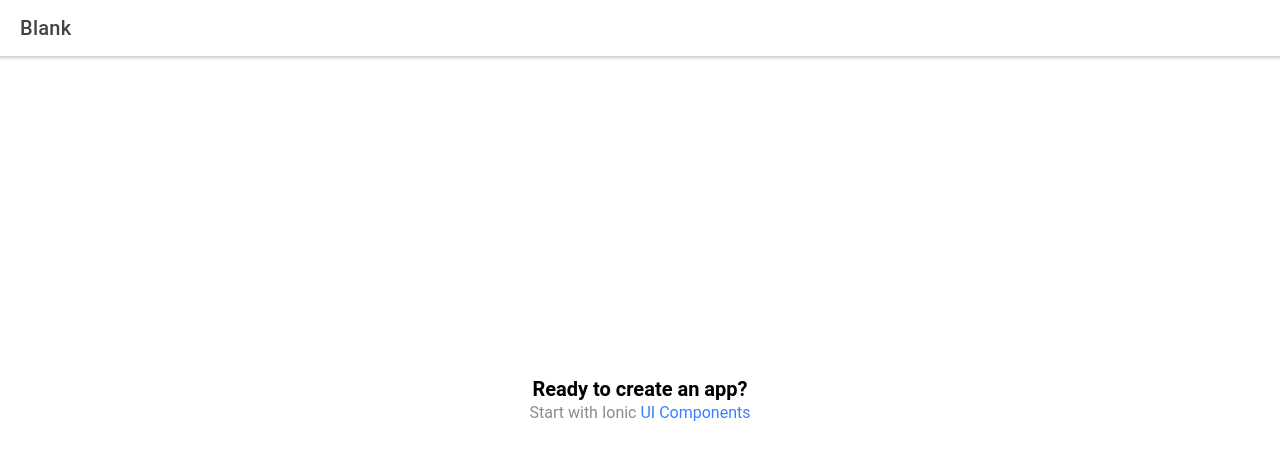
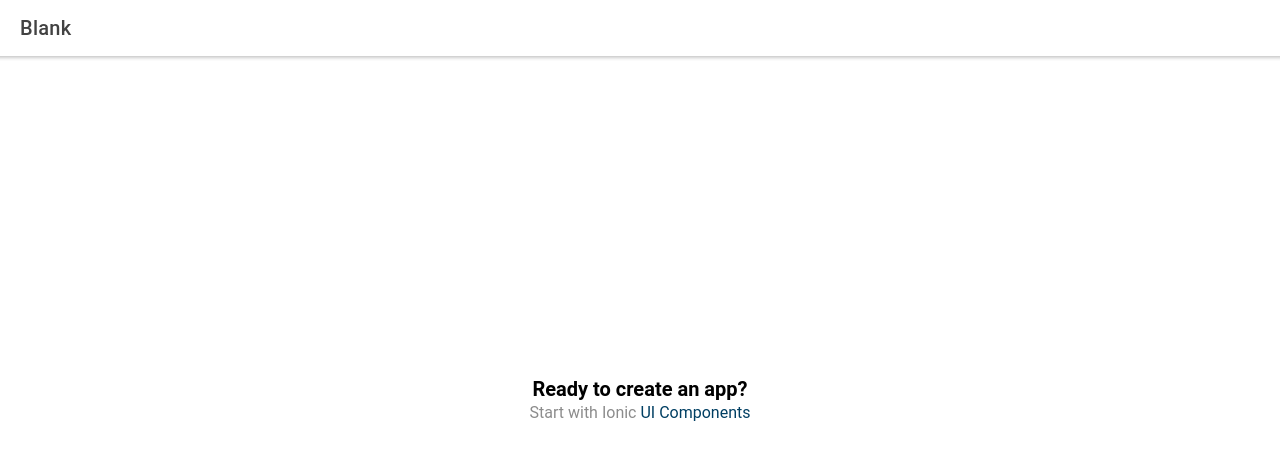
Before and after one commit to efenstakes/mi.portfolio, a React (Create React App) app: page /home in a window 1280 px wide. Shown: the top 460 px of the page. Built offline with nearby package versions, Linux system fonts and the light colour scheme.

Commit message:
update app vars

```diff
--- a/src/theme/variables.css
+++ b/src/theme/variables.css
@@ -1,31 +1,33 @@
 /* Ionic Variables and Theming. For more info, please see:
 http://ionicframework.com/docs/theming/ */
+
+
 
 /** Ionic CSS Variables **/
 :root {
   /** primary **/
-  --ion-color-primary: #3880ff;
-  --ion-color-primary-rgb: 56, 128, 255;
+  --ion-color-primary: #003F63;
+  --ion-color-primary-rgb: 0, 63, 99;
   --ion-color-primary-contrast: #ffffff;
   --ion-color-primary-contrast-rgb: 255, 255, 255;
-  --ion-color-primary-shade: #3171e0;
-  --ion-color-primary-tint: #4c8dff;
+  --ion-color-primary-shade: darken(#003F63, 20);
+  --ion-color-primary-tint: lighten(#003F63, 20);
 
   /** secondary **/
-  --ion-color-secondary: #3dc2ff;
-  --ion-color-secondary-rgb: 61, 194, 255;
+  --ion-color-secondary: #F2B138;
+  --ion-color-secondary-rgb: 242, 177, 56;
   --ion-color-secondary-contrast: #ffffff;
   --ion-color-secondary-contrast-rgb: 255, 255, 255;
-  --ion-color-secondary-shade: #36abe0;
-  --ion-color-secondary-tint: #50c8ff;
+  --ion-color-secondary-shade: darken(#F2B138, 20);
+  --ion-color-secondary-tint: lighten(#F2B138, 20);
 
   /** tertiary **/
-  --ion-color-tertiary: #5260ff;
-  --ion-color-tertiary-rgb: 82, 96, 255;
+  --ion-color-tertiary: #A1A5A6;
+  --ion-color-tertiary-rgb: 161, 165, 165;
   --ion-color-tertiary-contrast: #ffffff;
   --ion-color-tertiary-contrast-rgb: 255, 255, 255;
-  --ion-color-tertiary-shade: #4854e0;
-  --ion-color-tertiary-tint: #6370ff;
+  --ion-color-tertiary-shade: darken(#A1A5A6, 20);
+  --ion-color-tertiary-tint: lighten(#A1A5A6, 20);
 
   /** success **/
   --ion-color-success: #2dd36f;
@@ -234,3 +236,7 @@ http://ionicframework.com/docs/theming/ */
     --ion-card-background: #1e1e1e;
   }
 }
+/*
+button {
+  --border-radius: 40px;
+} */
```
